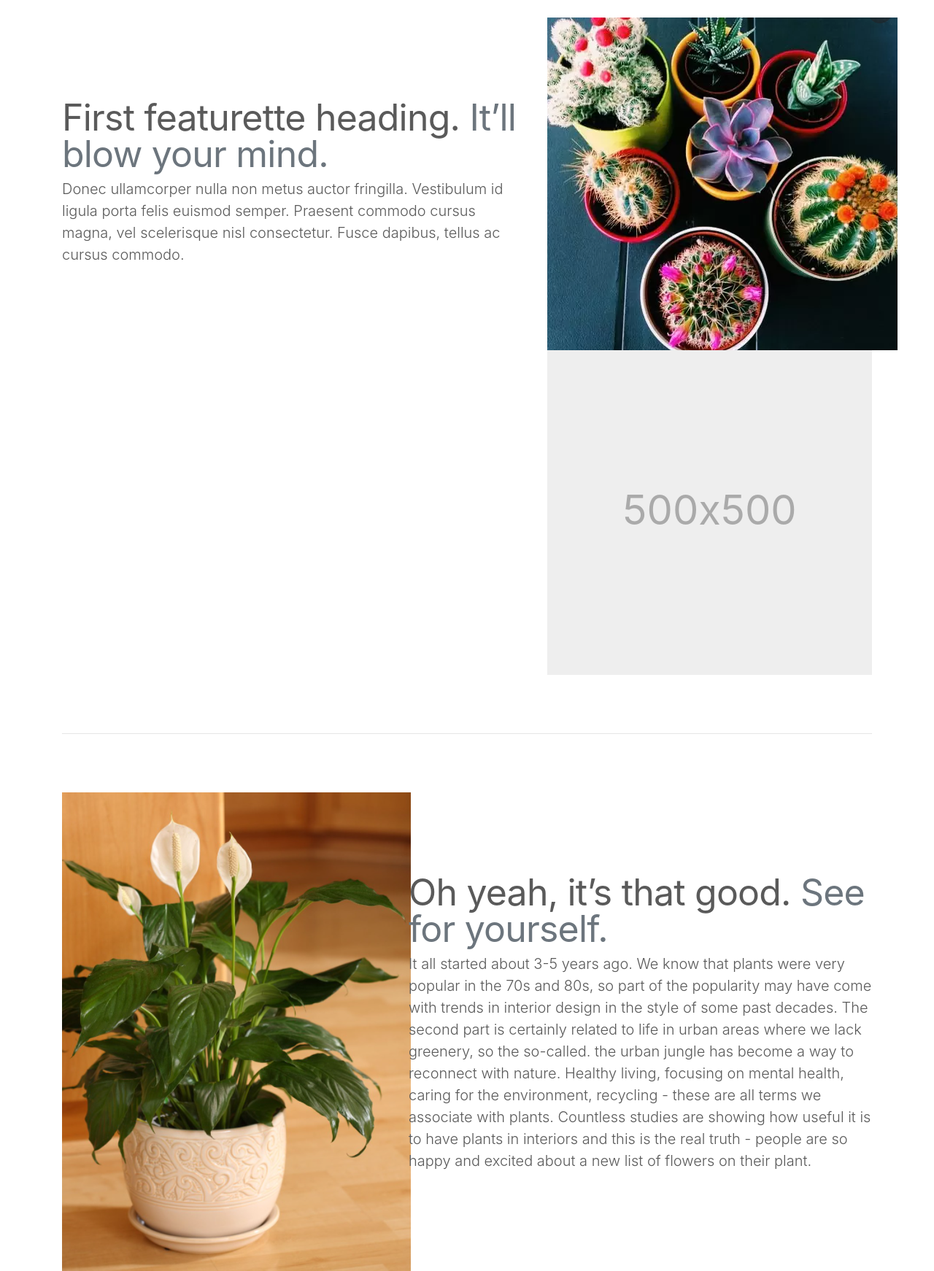
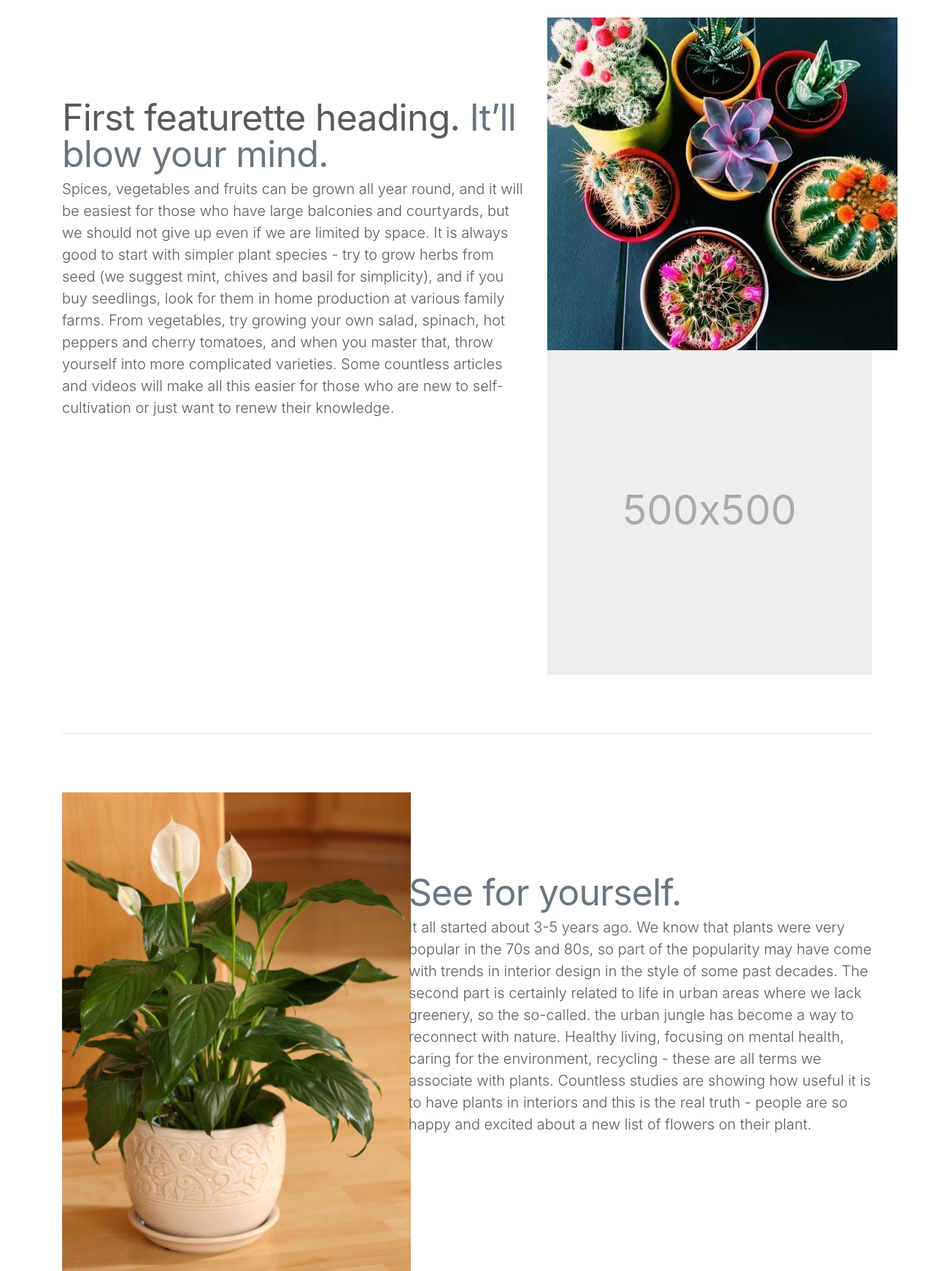
Before and after one commit to petracili/MS4, a Django app: template templates/base.html in a window 1280 px wide; the page is wider, and only the part inside the window is pictured. Shown: the part 697-2439 px from the top of that part at 73% size. Run offline with Django 3.2, Linux system fonts and the light colour scheme; the template is opened without the code that fills it, so the values that code supplies are empty; some libraries are stand-ins or nearby versions.

Commit message:
Added text

```diff
--- a/templates/base.html
+++ b/templates/base.html
@@ -177,7 +177,11 @@
     <div class="row featurette">
       <div class="col-md-7">
         <h2 class="featurette-heading">First featurette heading. <span class="text-muted">It’ll blow your mind.</span></h2>
-        <p class="lead">Donec ullamcorper nulla non metus auctor fringilla. Vestibulum id ligula porta felis euismod semper. Praesent commodo cursus magna, vel scelerisque nisl consectetur. Fusce dapibus, tellus ac cursus commodo.</p>
+        <p class="lead"> Spices, vegetables and fruits can be grown all year round, and it will be easiest for those who have large balconies and courtyards,
+           but we should not give up even if we are limited by space. It is always good to start with simpler plant species - try to grow herbs from seed
+          (we suggest mint, chives and basil for simplicity), and if you buy seedlings, look for them in home production at various family farms.
+          From vegetables, try growing your own salad, spinach, hot peppers and cherry tomatoes, and when you master that, throw yourself into more complicated varieties.
+           Some countless articles and videos will make all this easier for those who are new to self-cultivation or just want to renew their knowledge.</p>
       </div>
       <div class="col-md-5">
         <img src="{% static 'img/sukulent2.PNG' %}" />
@@ -189,7 +193,7 @@
 
     <div class="row featurette">
       <div class="col-md-7 order-md-2">
-        <h2 class="featurette-heading">Oh yeah, it’s that good. <span class="text-muted">See for yourself.</span></h2>
+        <h2 class="featurette-heading">  <span class="text-muted">See for yourself.</span></h2>
         <p class="lead">It all started about 3-5 years ago. We know that plants were very popular in the 70s and 80s, so part of the popularity may have come with trends in interior design in the style of some past decades.
           The second part is certainly related to life in urban areas where we lack greenery, so the so-called. the urban jungle has become a way to reconnect with nature. Healthy living, focusing on mental health,
           caring for the environment, recycling - these are all terms we associate with plants. Countless studies are showing how useful it is
@@ -206,7 +210,8 @@
     <div class="row featurette">
       <div class="col-md-7">
         <h2 class="featurette-heading">And lastly, this one. <span class="text-muted">Checkmate.</span></h2>
-        <p class="lead">Donec ullamcorper nulla non metus auctor fringilla. Vestibulum id ligula porta felis euismod semper. Praesent commodo cursus magna, vel scelerisque nisl consectetur. Fusce dapibus, tellus ac cursus commodo.</p>
+        <p class="lead">We want to focus on the quality of growing the plants we already have - learn something about better fertilizers, invest in good lighting for growing and try to propagate the rare plants we have in our private collection. There is always a wish list and we are constantly adding new species to it, so we hope to come across some of them throughout the year. Unfortunately, we are one of those who have fallen into the expensive world of rare plants,
+          so we are constantly looking for some new most beautiful plant we have ever seen.</p>
       </div>
       <div class="col-md-5">
         <img src="{% static 'img/sukulent3.PNG' %}" />
```
